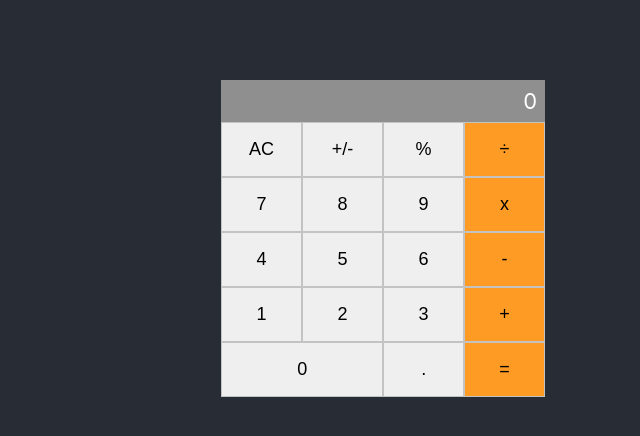
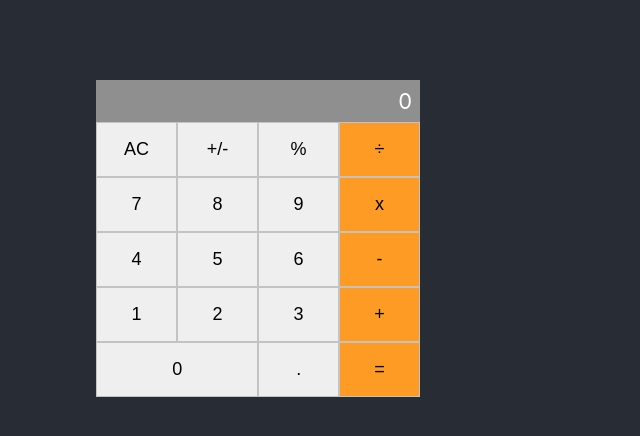
Before and after one commit to firepicaso/calculator_react, a React (Create React App) app: page / in a window 1280 px wide. Shown: the top 436 px of the page, without its empty margins (394-1034 px from the left). Built offline with nearby package versions, Linux system fonts and the light colour scheme.

Commit message:
Fix center position

```diff
--- a/src/App.css
+++ b/src/App.css
@@ -5,9 +5,7 @@ body {
 
 .calculator {
   display: grid;
-
-  /* grid-auto-rows: minmax(50px, 10px); */
-  max-width: 50px;
+  max-width: 300px;
   margin: 5rem auto;
 }
 
```
